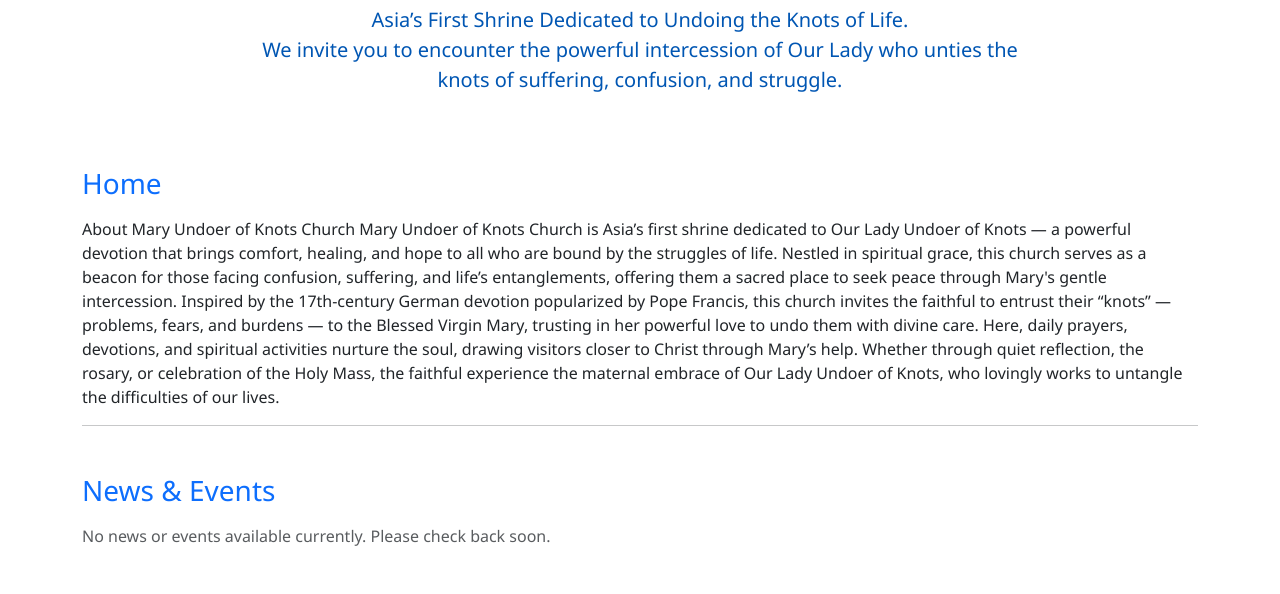
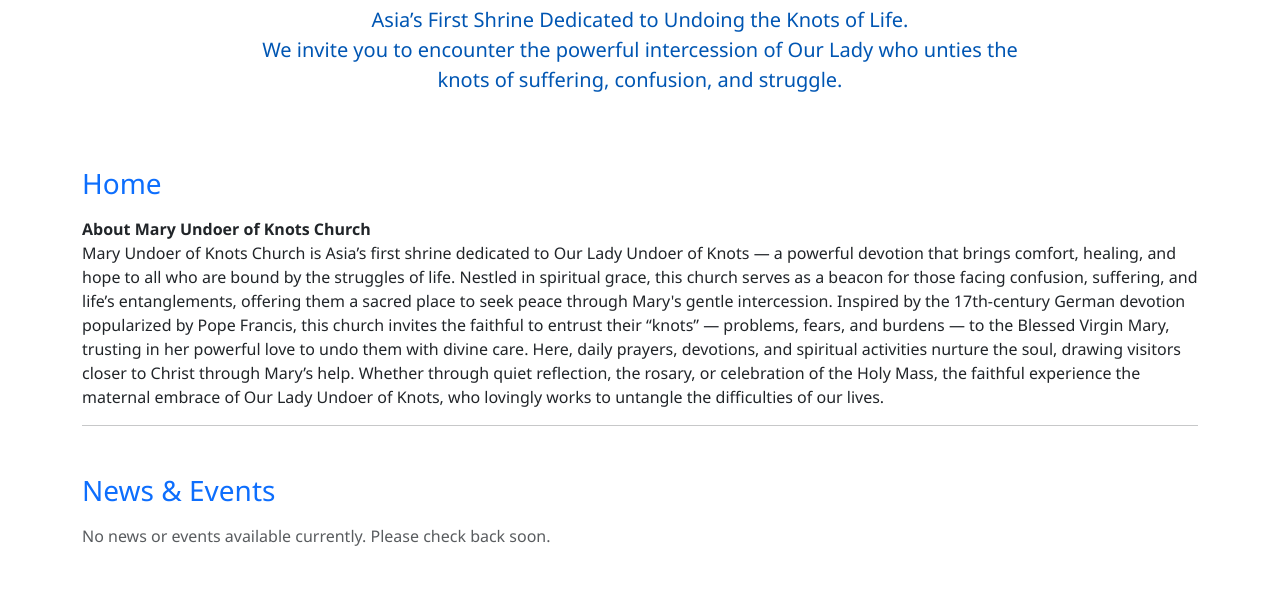
Before and after one commit to maryundoerofknotschurch/mukc, a Flask app: page / in a window 1280 px wide. Shown: the part 493-1087 px from the top of the page. Run offline with Flask 3, Linux system fonts and the light colour scheme.

Commit message:
Update home.html

```diff
--- a/templates/home.html
+++ b/templates/home.html
@@ -98,7 +98,7 @@
   <!-- Home -->
   <section id="home">
     <h3 class="text-primary mb-3">Home</h3>
-    <p>About Mary Undoer of Knots Church
+    <p><b>About Mary Undoer of Knots Church</b><br>
 Mary Undoer of Knots Church is Asia’s first shrine dedicated to Our Lady Undoer of Knots — a powerful devotion that brings comfort, healing, and hope to all who are bound by the struggles of life. Nestled in spiritual grace, this church serves as a beacon for those facing confusion, suffering, and life’s entanglements, offering them a sacred place to seek peace through Mary's gentle intercession.
 
 Inspired by the 17th-century German devotion popularized by Pope Francis, this church invites the faithful to entrust their “knots” — problems, fears, and burdens — to the Blessed Virgin Mary, trusting in her powerful love to undo them with divine care.
@@ -339,7 +339,7 @@ I beg you to undo it for the glory of God, once for all. You are my hope. O my L
 
         <div class="col-md-6 mb-4 d-flex align-items-center">
           <p class="text-danger">
-            <strong>Note:</strong> Kindly send you donation request and reach out you further.
+            <strong>Note:</strong> Kindly send your donation request so we can reach out to you further.
 <!--            <strong>Note:</strong> After transaction is completed, kindly call and confirm your donation.-->
           </p>
         </div>
```
